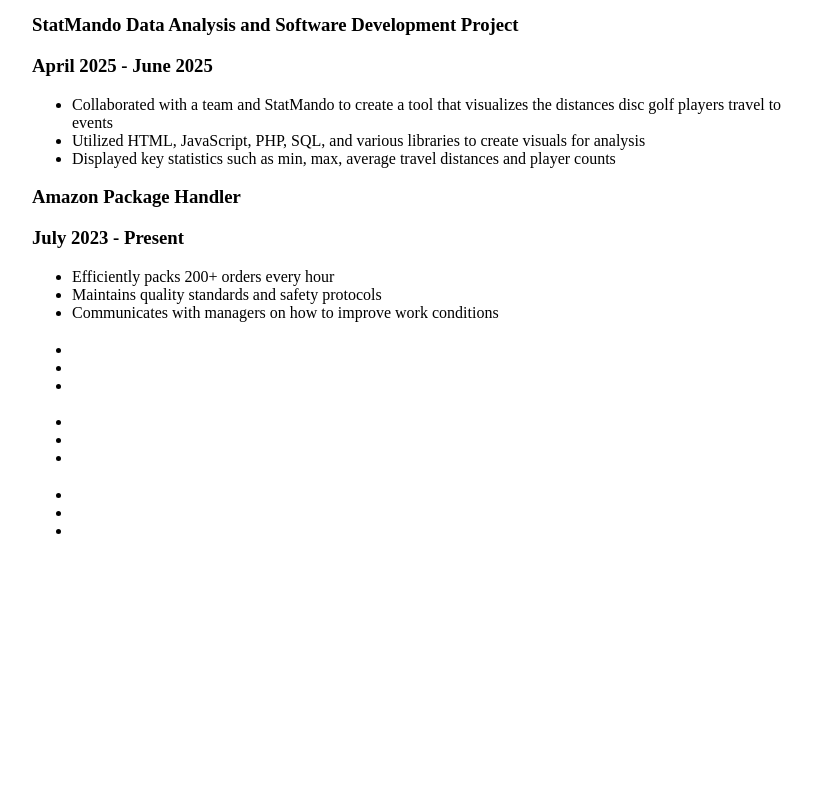
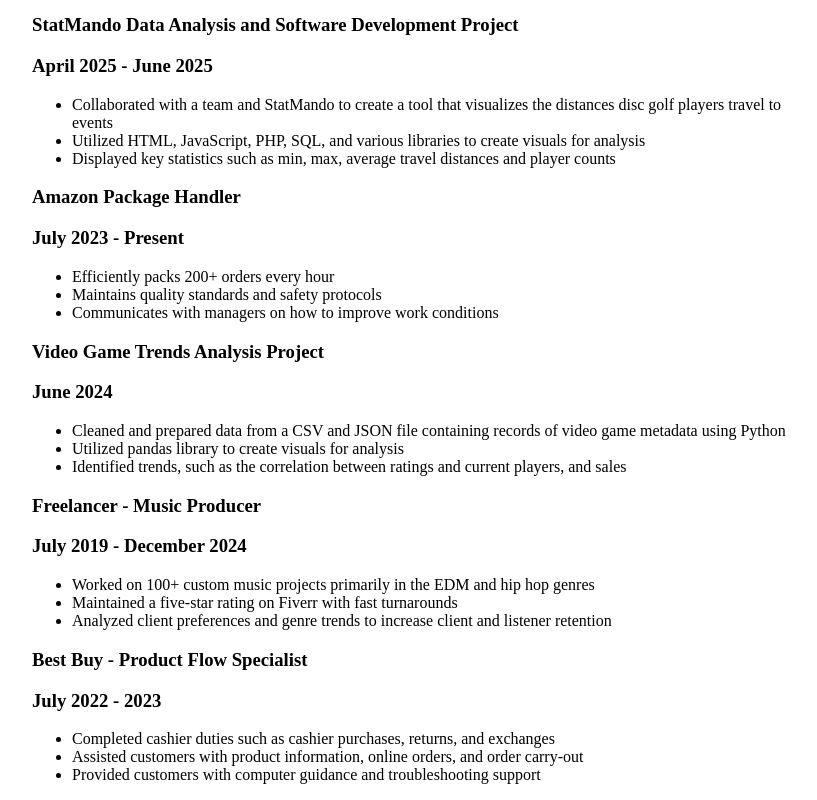
Before and after one commit to sodatax/resume-305, a plain HTML site: page resume.html in a window 1280 px wide. Shown: the part 671-1471 px from the top of the page, without its empty margins (224-1041 px from the left). Before the commit the page ends 1227 px from the top, so only its background shows below. Drawn offline with Linux system fonts and the light colour scheme.

Commit message:
finished work experience and projects section

```diff
--- a/resume.html
+++ b/resume.html
@@ -55,26 +55,26 @@
             <li>Maintains quality standards and safety protocols</li>
             <li>Communicates with managers on how to improve work conditions</li>
         </ul>
-        <h3></h3>
-        <h3></h3>
+        <h3>Video Game Trends Analysis Project</h3>
+        <h3>June 2024</h3>
         <ul>
-            <li></li>
-            <li></li>
-            <li></li>
+            <li>Cleaned and prepared data from a CSV and JSON file containing records of video game metadata using Python</li>
+            <li>Utilized pandas library to create visuals for analysis</li>
+            <li>Identified trends, such as the correlation between ratings and current players, and sales</li>
         </ul>
-        <h3></h3>
-        <h3></h3>
+        <h3>Freelancer - Music Producer</h3>
+        <h3>July 2019 - December 2024</h3>
         <ul>
-            <li></li>
-            <li></li>
-            <li></li>
+            <li>Worked on 100+ custom music projects primarily in the EDM and hip hop genres</li>
+            <li>Maintained a five-star rating on Fiverr with fast turnarounds</li>
+            <li>Analyzed client preferences and genre trends to increase client and listener retention</li>
         </ul>
-        <h3></h3>
-        <h3></h3>
+        <h3>Best Buy - Product Flow Specialist</h3>
+        <h3>July 2022 - 2023</h3>
         <ul>
-            <li></li>
-            <li></li>
-            <li></li>
+            <li>Completed cashier duties such as cashier purchases, returns, and exchanges</li>
+            <li>Assisted customers with product information, online orders, and order carry-out</li>
+            <li>Provided customers with computer guidance and troubleshooting support</li>
         </ul>
 
     </div>
```
